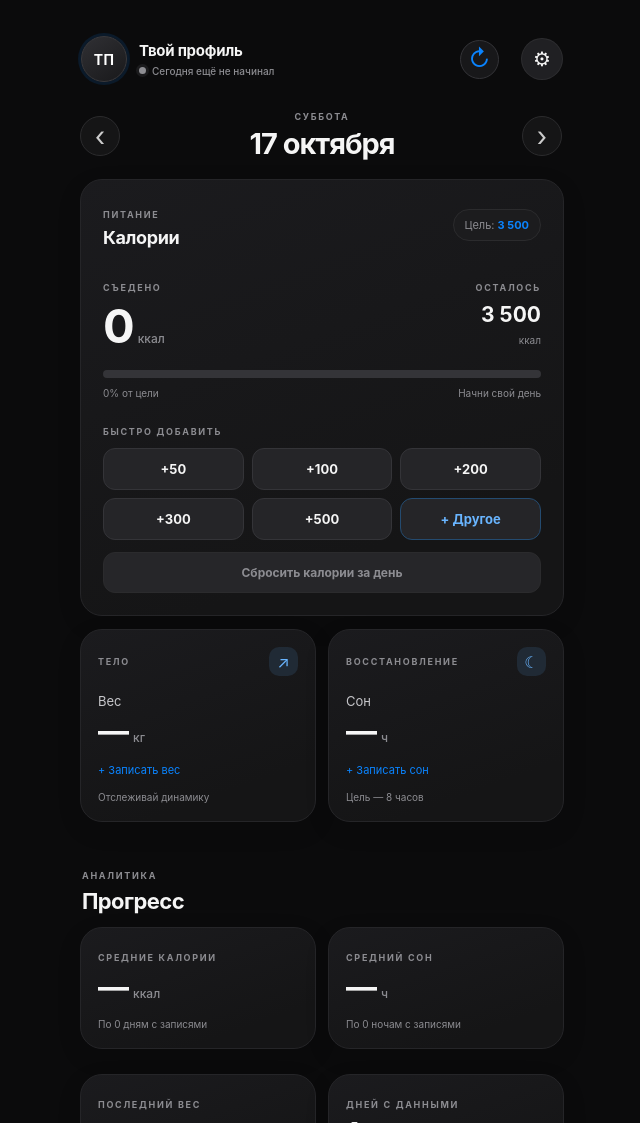
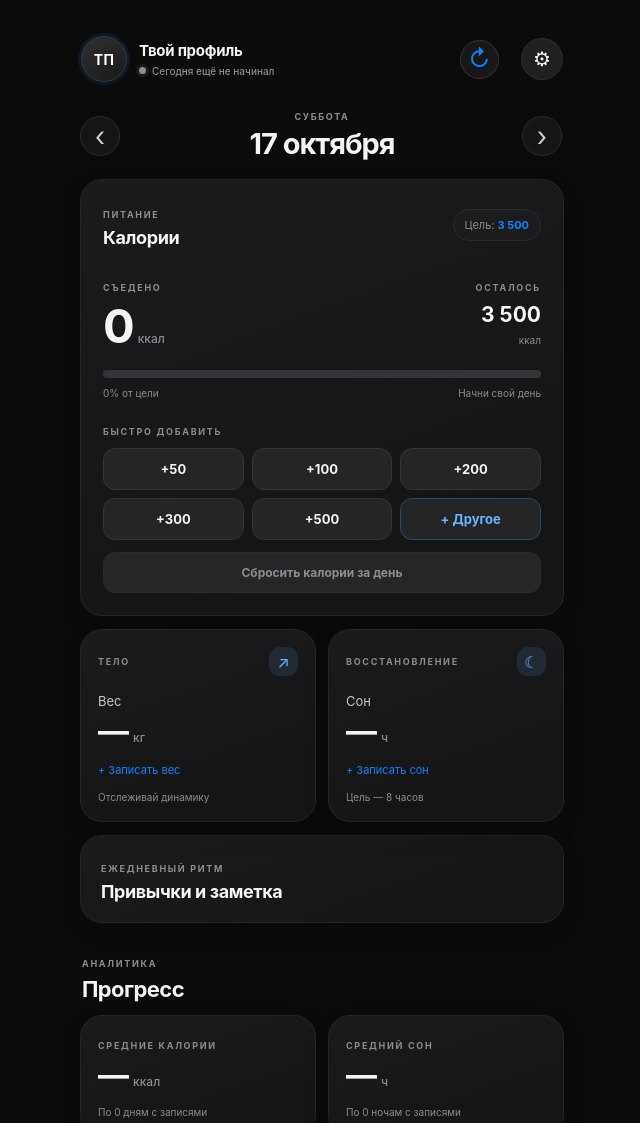
Before and after one commit to yagamicrying/yagami-track, a plain HTML site: page index.html in a window 1280 px wide. Shown: the top 1123 px of the page, without its empty margins (318-958 px from the left). Drawn offline with Linux system fonts and the light colour scheme.

Commit message:
Add daily habits and note section

```diff
--- a/index.html
+++ b/index.html
@@ -49,9 +49,10 @@
       <article class="card stat-card"><div class="stat-head"><span class="eyebrow">ВОССТАНОВЛЕНИЕ</span><span class="stat-icon">☾</span></div><div class="stat-title">Сон</div><div class="stat-value"><span id="sleepValue">—</span><small>ч</small></div><button class="inline-edit" id="editSleep">+ Записать сон</button><div class="stat-note" id="sleepNote">Цель — 8 часов</div></article>
     </section>
 
-
-
-
+    <section class="card daily-tools-card" aria-label="Привычки и заметка дня">
+      <div class="section-heading"><div><span class="eyebrow">ЕЖЕДНЕВНЫЙ РИТМ</span><h2>Привычки и заметка</h2></div></div>
+      <div id="dailyToolsContent"></div>
+    </section>
 
     <section class="page-section progress-page">
       <div class="page-section-heading"><div><span class="eyebrow">АНАЛИТИКА</span><h2>Прогресс</h2></div></div>
```
